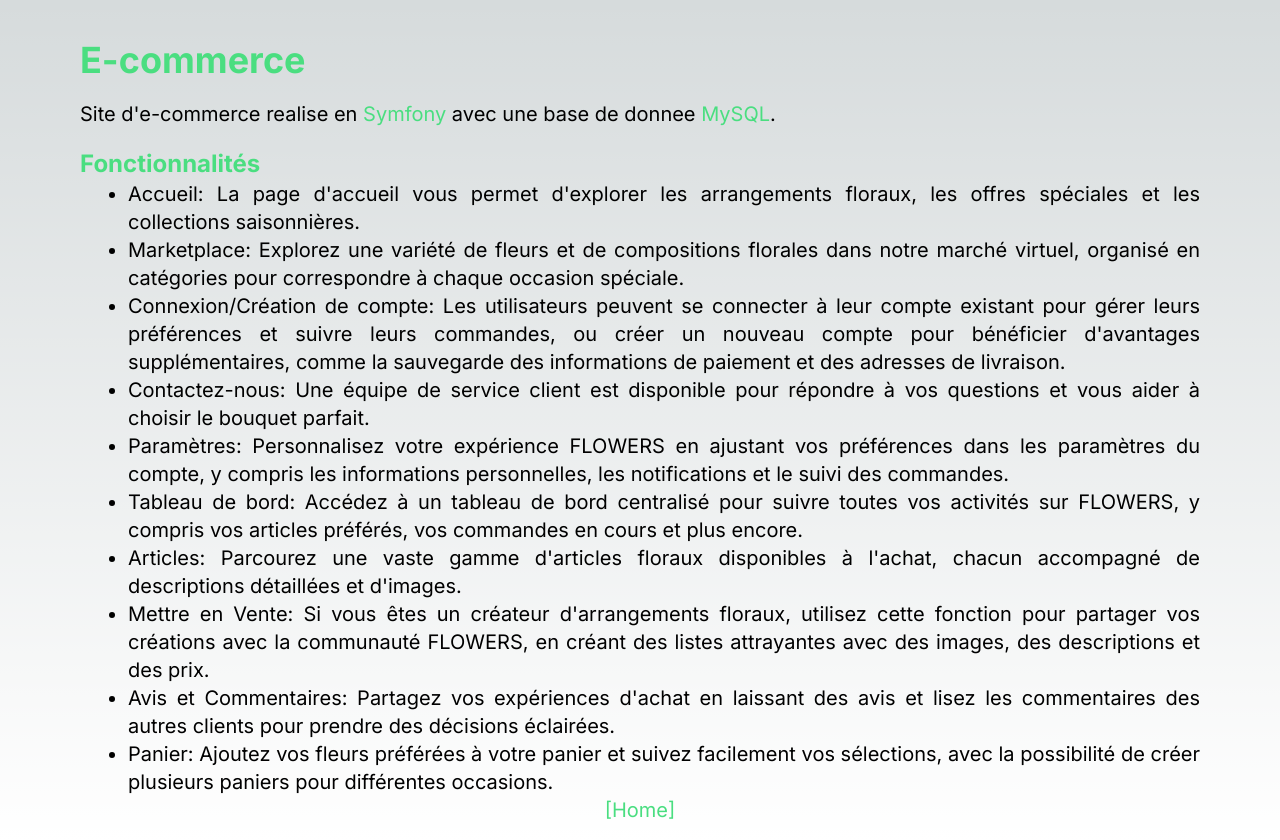
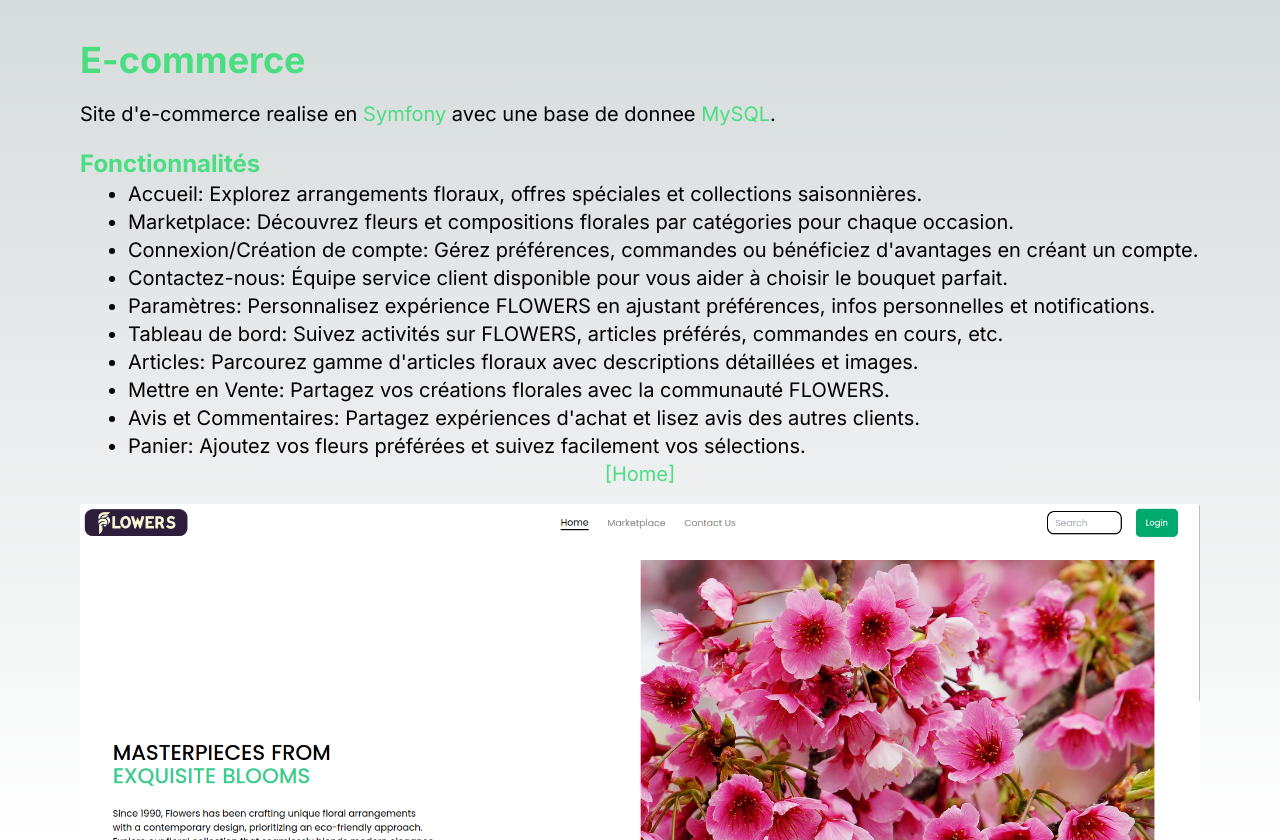
Before and after one commit to FLIzze/portfolio, a Next.js app: page /components/e-commerce in a window 1280 px wide. Built offline with nearby package versions, Linux system fonts and the light colour scheme.

Commit message:
shortened 'fonctionnalites'

```diff
--- a/src/app/components/e-commerce/page.tsx
+++ b/src/app/components/e-commerce/page.tsx
@@ -6,16 +6,16 @@
                     <p className="my-5">Site d'e-commerce realise en <a className="text-green-400">Symfony</a> avec une base de donnee <a className="text-green-400">MySQL</a>.</p>
                     <h2 className="font-bold text-green-400 text-2xl">Fonctionnalités</h2>
                     <ul className="ml-12 list-disc text-justify">
-                        <li>Accueil: La page d'accueil vous permet d'explorer les arrangements floraux, les offres spéciales et les collections saisonnières.</li>
-                        <li>Marketplace: Explorez une variété de fleurs et de compositions florales dans notre marché virtuel, organisé en catégories pour correspondre à chaque occasion spéciale.</li>
-                        <li>Connexion/Création de compte: Les utilisateurs peuvent se connecter à leur compte existant pour gérer leurs préférences et suivre leurs commandes, ou créer un nouveau compte pour bénéficier d'avantages supplémentaires, comme la sauvegarde des informations de paiement et des adresses de livraison.</li>
-                        <li>Contactez-nous: Une équipe de service client est disponible pour répondre à vos questions et vous aider à choisir le bouquet parfait.</li>
-                        <li>Paramètres: Personnalisez votre expérience FLOWERS en ajustant vos préférences dans les paramètres du compte, y compris les informations personnelles, les notifications et le suivi des commandes.</li>
-                        <li>Tableau de bord: Accédez à un tableau de bord centralisé pour suivre toutes vos activités sur FLOWERS, y compris vos articles préférés, vos commandes en cours et plus encore.</li>
-                        <li>Articles: Parcourez une vaste gamme d'articles floraux disponibles à l'achat, chacun accompagné de descriptions détaillées et d'images.</li>
-                        <li>Mettre en Vente: Si vous êtes un créateur d'arrangements floraux, utilisez cette fonction pour partager vos créations avec la communauté FLOWERS, en créant des listes attrayantes avec des images, des descriptions et des prix.</li>
-                        <li>Avis et Commentaires: Partagez vos expériences d'achat en laissant des avis et lisez les commentaires des autres clients pour prendre des décisions éclairées.</li>
-                        <li>Panier: Ajoutez vos fleurs préférées à votre panier et suivez facilement vos sélections, avec la possibilité de créer plusieurs paniers pour différentes occasions.</li>
+                        <li>Accueil: Explorez arrangements floraux, offres spéciales et collections saisonnières.</li>
+                        <li>Marketplace: Découvrez fleurs et compositions florales par catégories pour chaque occasion.</li>
+                        <li>Connexion/Création de compte: Gérez préférences, commandes ou bénéficiez d'avantages en créant un compte.</li>
+                        <li>Contactez-nous: Équipe service client disponible pour vous aider à choisir le bouquet parfait.</li>
+                        <li>Paramètres: Personnalisez expérience FLOWERS en ajustant préférences, infos personnelles et notifications.</li>
+                        <li>Tableau de bord: Suivez activités sur FLOWERS, articles préférés, commandes en cours, etc.</li>
+                        <li>Articles: Parcourez gamme d'articles floraux avec descriptions détaillées et images.</li>
+                        <li>Mettre en Vente: Partagez vos créations florales avec la communauté FLOWERS.</li>
+                        <li>Avis et Commentaires: Partagez expériences d'achat et lisez avis des autres clients.</li>
+                        <li>Panier: Ajoutez vos fleurs préférées et suivez facilement vos sélections.</li>
                     </ul>
                     <div>
                         <p className="text-green-400 w-full flex justify-center mb-4">[Home]</p>
```
